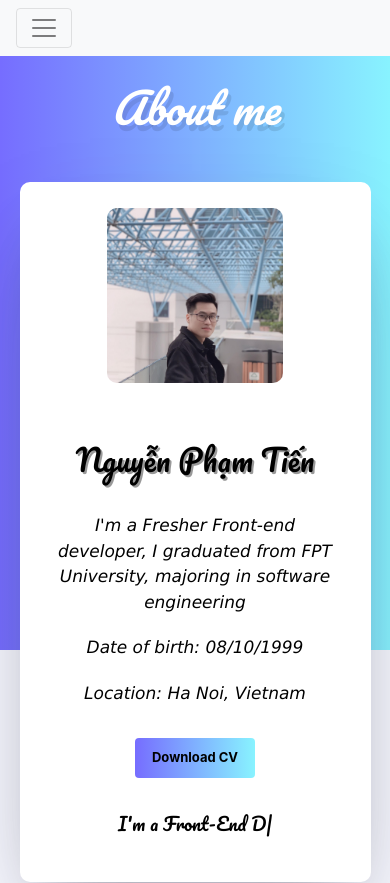
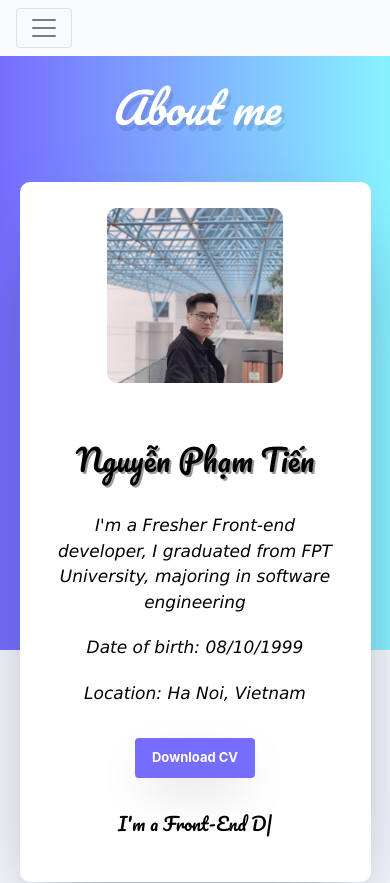
Before and after one commit to ftees/Portfolio-By-React, a React (Create React App) app: page / in a window 390 px wide. Shown: the top 883 px of the page. Built offline with nearby package versions, Linux system fonts and the light colour scheme.

Commit message:
update layout

```diff
--- a/src/components/about/about.css
+++ b/src/components/about/about.css
@@ -64,24 +64,25 @@
 }
 .btn-download a{
     text-decoration:none;
-    color: #000;
+    color: #fff;
 }
 .btn-download{
     width: 200px;
     height: 50px;
     font-weight: bold;
+    margin-top: 2rem;
     border: none;
-    background: -webkit-linear-gradient(0deg, #766dff 0%, #88f3ff 100%);
-    margin-top: 2rem;
+    background-color: #766dff;
+    box-shadow: rgba(0, 0, 0, 0.2) 0px 18px 50px -10px;
 }
 .btn-download:hover{
+    background-color: #5d52f5;
+}
+.btn-download:active{
+    background: -webkit-linear-gradient(270deg, #766dff 0%, #88f3ff 100%);
+}
 
-    background: -webkit-linear-gradient(270deg, #766dff 0%, #88f3ff 100%);
 
-}
-.btn-download:hover a{
-    color: #000;
-}
 @media screen and (max-width: 600px) {
     .content{
         width:90%;
--- a/src/components/about/about.js
+++ b/src/components/about/about.js
@@ -7,7 +7,7 @@ const about = () => {
       <h2>About me</h2>
       <div className="content">
         <div className="content-img">
-          <img src="av.jpg"></img>
+          <img src="av.jpg" alt="avt"></img>
 
         </div>
         <div className="content-intro">
@@ -19,7 +19,7 @@ const about = () => {
           <p>Date of birth: 08/10/1999</p>
           <p>Location: Ha Noi, Vietnam</p>
           <button className="btn btn-download">
-            <a href="FU_NguyenPhamTien_Java_FPTSoftwareHoaLac.pdf">
+            <a href="Nguyen-Pham-Tien-CV.pdf">
               Download CV
             </a>
           </button>
--- a/src/components/banner/banner.css
+++ b/src/components/banner/banner.css
@@ -28,8 +28,6 @@
         height: 40px;
         font-weight: bold;
         font-size: 13px;
-
-
     }
     .intro{
         width: 50%;
--- a/src/components/contact/contact.css
+++ b/src/components/contact/contact.css
@@ -43,18 +43,16 @@ label{
     font-size: 18px;
     font-weight: bold;
     border: none;
+    background-color: #766dff;
     border-radius:10px;
     margin-top:2rem;
     color:#fff;
     margin-bottom: 2rem;
-
+    box-shadow: rgba(0, 0, 0, 0.2) 0px 18px 50px -10px;
 
 }
 .btnSubmit:hover{
-    background: #7F7FD5;  /* fallback for old browsers */
-    background: -webkit-linear-gradient(to right, #91EAE4, #86A8E7, #7F7FD5);  /* Chrome 10-25, Safari 5.1-6 */
-    background: linear-gradient(to right, #91EAE4, #86A8E7, #7F7FD5); /* W3C, IE 10+/ Edge, Firefox 16+, Chrome 26+, Opera 12+, Safari 7+ */
-
+    background-color: #5d52f5;
 }
 
 @media screen and (max-width: 660px){
--- a/src/components/contact/contact.js
+++ b/src/components/contact/contact.js
@@ -30,7 +30,7 @@ const contact = () => {
             <label>Message</label><br/>
             <textarea className="txtMess" name="message" />
             <br/>
-            <input className="btnSubmit bg-sub" type="submit" value="Send" data-toggle="modal" data-target="#exampleModalCenter" />
+            <input className="btnSubmit" type="submit" value="Send" data-toggle="modal" data-target="#exampleModalCenter" />
             </form>
                 </div>
                 <div class="modal fade" id="exampleModalCenter" tabindex="-1" role="dialog" aria-labelledby="exampleModalCenterTitle" aria-hidden="true">
@@ -47,7 +47,7 @@ const contact = () => {
                     </div>
                     <div class="modal-footer">
                         <button type="button" class="btn btn-secondary" data-dismiss="modal">Close</button>
-                    \
+
                     </div>
                     </div>
                 </div>
--- a/src/components/project/project.js
+++ b/src/components/project/project.js
@@ -24,7 +24,7 @@ const project = () => {
       <div className="list-projects container">
         {projects.map((item) => (
           <div className="project">
-            <img className="project-background" src={item.img}></img>
+            <img className="project-background" alt="" src={item.img}></img>
 
             <h5>{item.title}</h5>
             <button className="btn-view">
--- a/src/components/skills/skill.css
+++ b/src/components/skills/skill.css
@@ -14,21 +14,23 @@
 }
 .skill{
     width:90%;
-    padding: 2rem 0;
+    padding: 1.3rem 0;
     display: flex;
     text-align: center;
     justify-content: space-between;
 }
 .skill h3{
     margin-left: 2rem;
+    font-size: 1.5rem;
     color: #fff;
 }
 .skill-bar{
     width: 68%;
+
 }
 @media screen and (max-width: 600px) {
     .skill h3{
-        font-size: 16px;
+        font-size: 1rem;
         margin-left: 1rem;
     }
     .skill-bar{
```
Also changed, not shown: 2 other files (tests, documents, lock files or other folders).
